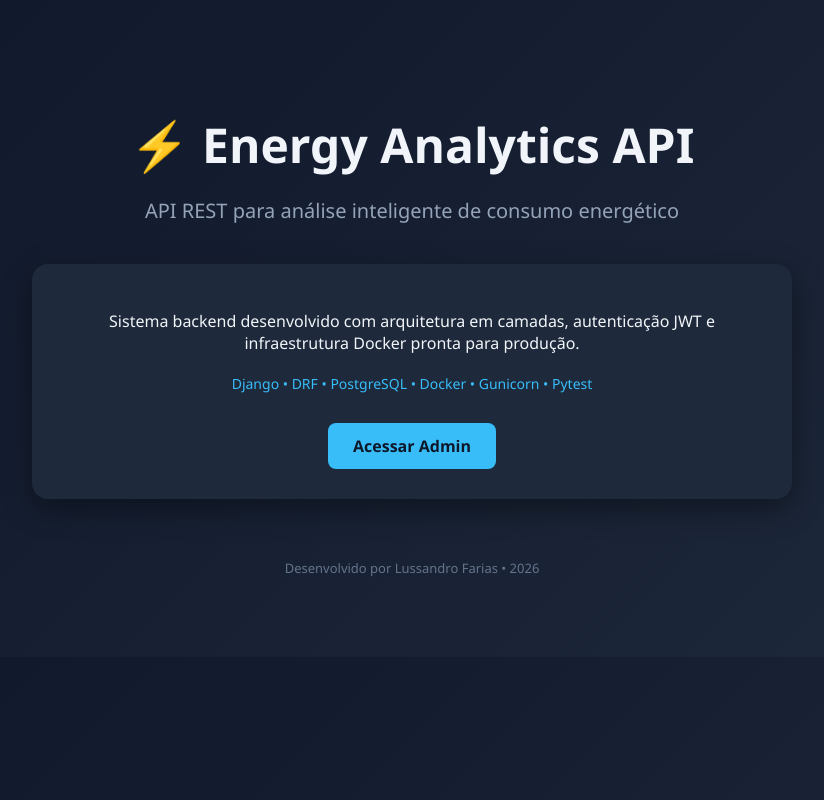
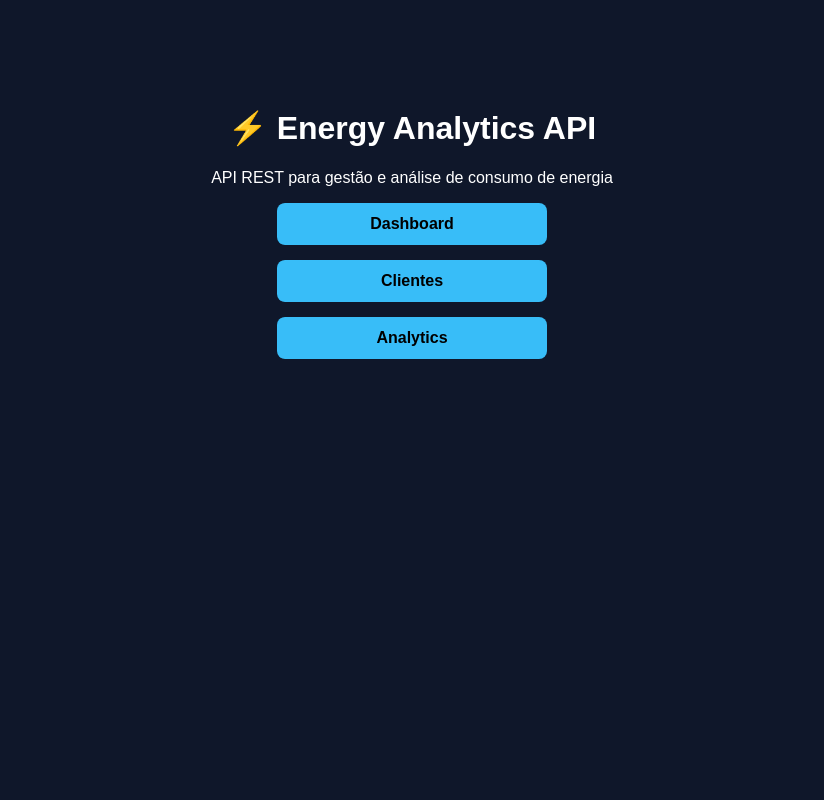
Before and after one commit to Lussandrorj2/energy-analytics-api, a Django app: template config/templates/home.html in a window 1280 px wide. Shown: the whole page, without its empty margins (228-1052 px from the left). Run offline with Django 5.2, Linux system fonts and the light colour scheme; the template is opened without the code that fills it, so the values that code supplies are empty.

Commit message:
feat: add dashboard, analytics, clientes and consumo templates

```diff
--- a/config/templates/home.html
+++ b/config/templates/home.html
@@ -1,91 +1,43 @@
 <!DOCTYPE html>
-<html lang="pt-br">
+<html>
 <head>
-    <meta charset="UTF-8">
-    <title>Energy Analytics API</title>
+    <title>Energy Analytics</title>
     <style>
         body {
-            margin: 0;
-            font-family: "Segoe UI", sans-serif;
-            background: linear-gradient(135deg, #0f172a, #1e293b);
-            color: #f1f5f9;
+            background: #0f172a;
+            color: white;
+            font-family: Arial;
+            text-align: center;
+            padding: 80px;
         }
 
-        .container {
-            text-align: center;
-            padding: 80px 20px;
+        a {
+            display: block;
+            margin: 15px auto;
+            width: 220px;
+            padding: 12px 25px;
+            background: #38bdf8;
+            border-radius: 8px;
+            text-decoration: none;
+            color: black;
+            font-weight: bold;
         }
 
-        h1 {
-            font-size: 48px;
-            margin-bottom: 10px;
-        }
-
-        .subtitle {
-            font-size: 20px;
-            color: #94a3b8;
-            margin-bottom: 40px;
-        }
-
-        .card {
-            background: #1e293b;
-            padding: 30px;
-            border-radius: 16px;
-            max-width: 700px;
-            margin: auto;
-            box-shadow: 0 10px 30px rgba(0,0,0,0.4);
-        }
-
-        .tech {
-            margin-top: 20px;
-            font-size: 14px;
-            color: #38bdf8;
-        }
-
-        .button {
-            display: inline-block;
-            margin-top: 30px;
-            padding: 12px 25px;
-            background: #38bdf8;
-            color: #0f172a;
-            text-decoration: none;
-            font-weight: bold;
-            border-radius: 8px;
-            transition: 0.3s;
-        }
-
-        .button:hover {
+        a:hover {
             background: #0ea5e9;
-        }
-
-        footer {
-            margin-top: 60px;
-            font-size: 13px;
-            color: #64748b;
         }
     </style>
 </head>
 <body>
-    <div class="container">
-        <h1>⚡ Energy Analytics API</h1>
-        <p class="subtitle">API REST para análise inteligente de consumo energético</p>
 
-        <div class="card">
-            <p>
-                Sistema backend desenvolvido com arquitetura em camadas,
-                autenticação JWT e infraestrutura Docker pronta para produção.
-            </p>
+    <h1>⚡ Energy Analytics API</h1>
+    <p>API REST para gestão e análise de consumo de energia</p>
 
-            <div class="tech">
-                Django • DRF • PostgreSQL • Docker • Gunicorn • Pytest
-            </div>
+    <div>
+        <a href="/dashboard/">Dashboard</a>
+        <a href="/clientes-view/">Clientes</a>
+        <a href="/analytics-view/">Analytics</a>
+    </div>
 
-            <a class="button" href="/admin/">Acessar Admin</a>
-        </div>
-
-        <footer>
-            Desenvolvido por Lussandro Farias • 2026
-        </footer>
-    </div>
 </body>
 </html>
```
Also changed, not shown: config/templates/analytics.html (added, +83 -0 lines), config/templates/clientes.html (added, +139 -0 lines), config/templates/dashboard.html (added, +98 -0 lines), config/templates/consumo.html (added).
